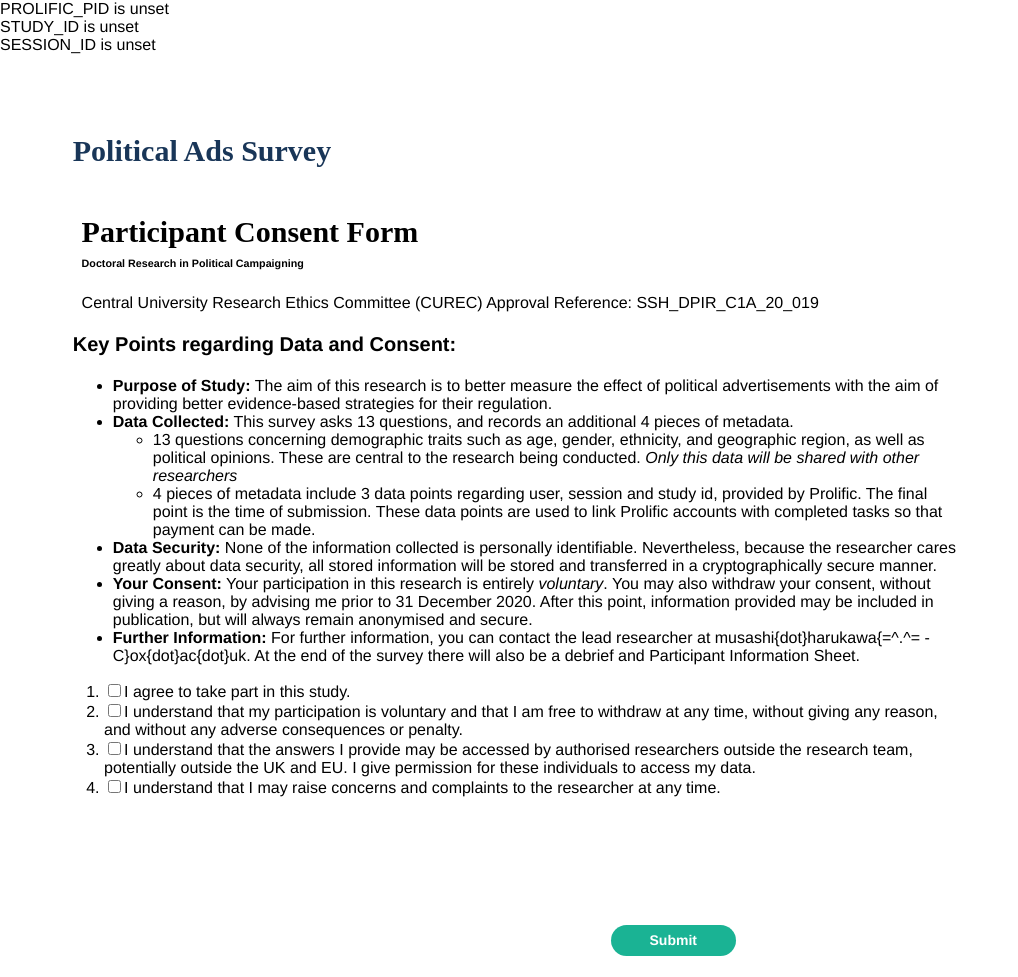
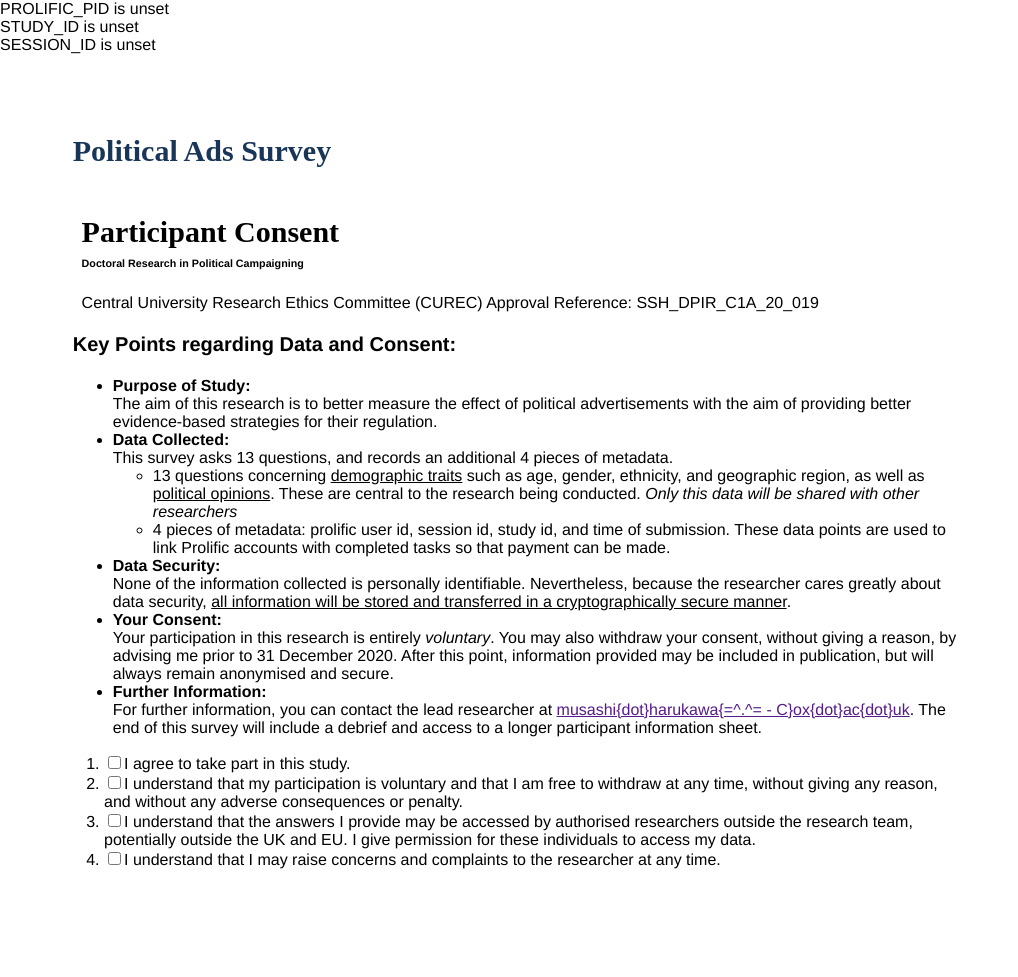
Before and after one commit to muhark/dotas-design, a PHP site: page /predict/consent.php in a window 1280 px wide. Shown: the top 977 px of the page, without its empty margins (0-1018 px from the left). Before the commit the page ends 956 px from the top, so only its background shows below. Run offline with PHP 8.4, Linux system fonts and the light colour scheme; some web fonts are replaced.

Commit message:
Final test push. Next will be transition to prod.

```diff
--- a/src/consent.php
+++ b/src/consent.php
@@ -56,7 +56,7 @@
 
     <!-- SUBHEADER AND BRIEF -->
     <div class="sv-page sv-page__description">
-      <h4 class="sv-title sv-page__title">Participant Consent Form</h4>
+      <h4 class="sv-title sv-page__title">Participant Consent</h4>
       <div class="sv-description sv-page__description">
         <h6>Doctoral Research in Political Campaigning</h6>
         <p>Central University Research Ethics Committee (CUREC) Approval Reference: SSH_DPIR_C1A_20_019</p>
@@ -73,14 +73,18 @@
         </h5> -->
         <div class="sv-description sv-question__description">
           <ul>
-            <li><b>Purpose of Study:</b> The aim of this research is to better measure the effect of political advertisements with the aim of providing better evidence-based strategies for their regulation.</li>
-            <li><b>Data Collected:</b> This survey asks 13 questions, and records an additional 4 pieces of metadata.<ul>
-              <li>13 questions concerning demographic traits such as age, gender, ethnicity, and geographic region, as well as political opinions. These are central to the research being conducted. <em>Only this data will be shared with other researchers</em></li>
-              <li>4 pieces of metadata include 3 data points regarding user, session and study id, provided by Prolific. The final point is the time of submission. These data points are used to link Prolific accounts with completed tasks so that payment can be made.</li>
+            <li><b>Purpose of Study:</b><br>
+              The aim of this research is to better measure the effect of political advertisements with the aim of providing better evidence-based strategies for their regulation.
+            </li>
+            <li><b>Data Collected:</b><br>
+              This survey asks 13 questions, and records an additional 4 pieces of metadata.
+              <ul>
+                <li>13 questions concerning <u>demographic traits</u> such as age, gender, ethnicity, and geographic region, as well as <u>political opinions</u>. These are central to the research being conducted. <em>Only this data will be shared with other researchers</em></li>
+                <li>4 pieces of metadata: prolific user id, session id, study id, and time of submission. These data points are used to link Prolific accounts with completed tasks so that payment can be made.</li>
             </ul></li>
-            <li><b>Data Security:</b> None of the information collected is personally identifiable. Nevertheless, because the researcher cares greatly about data security, all stored information will be stored and transferred in a cryptographically secure manner.</li>
-            <li><b>Your Consent:</b> Your participation in this research is entirely <em>voluntary</em>. You may also withdraw your consent, without giving a reason, by advising me prior to 31 December 2020. After this point, information provided may be included in publication, but will always remain anonymised and secure.</li>
-            <li><b>Further Information:</b> For further information, you can contact the lead researcher at <?php echo $email; ?>. At the end of the survey there will also be a debrief and Participant Information Sheet.</li>
+            <li><b>Data Security:</b><br>None of the information collected is personally identifiable. Nevertheless, because the researcher cares greatly about data security, <u>all information will be stored and transferred in a cryptographically secure manner</u>.</li>
+            <li><b>Your Consent:</b><br>Your participation in this research is entirely <em>voluntary</em>. You may also withdraw your consent, without giving a reason, by advising me prior to 31 December 2020. After this point, information provided may be included in publication, but will always remain anonymised and secure.</li>
+            <li><b>Further Information:</b><br>For further information, you can contact the lead researcher at <a href=''><?php echo $email; ?></a>. The end of this survey will include a debrief and access to a longer participant information sheet.</li>
         </div>
         <form method="post" action="
         <?php
```
Also changed, not shown: src/end-of-survey.php (+4 -4 lines).
